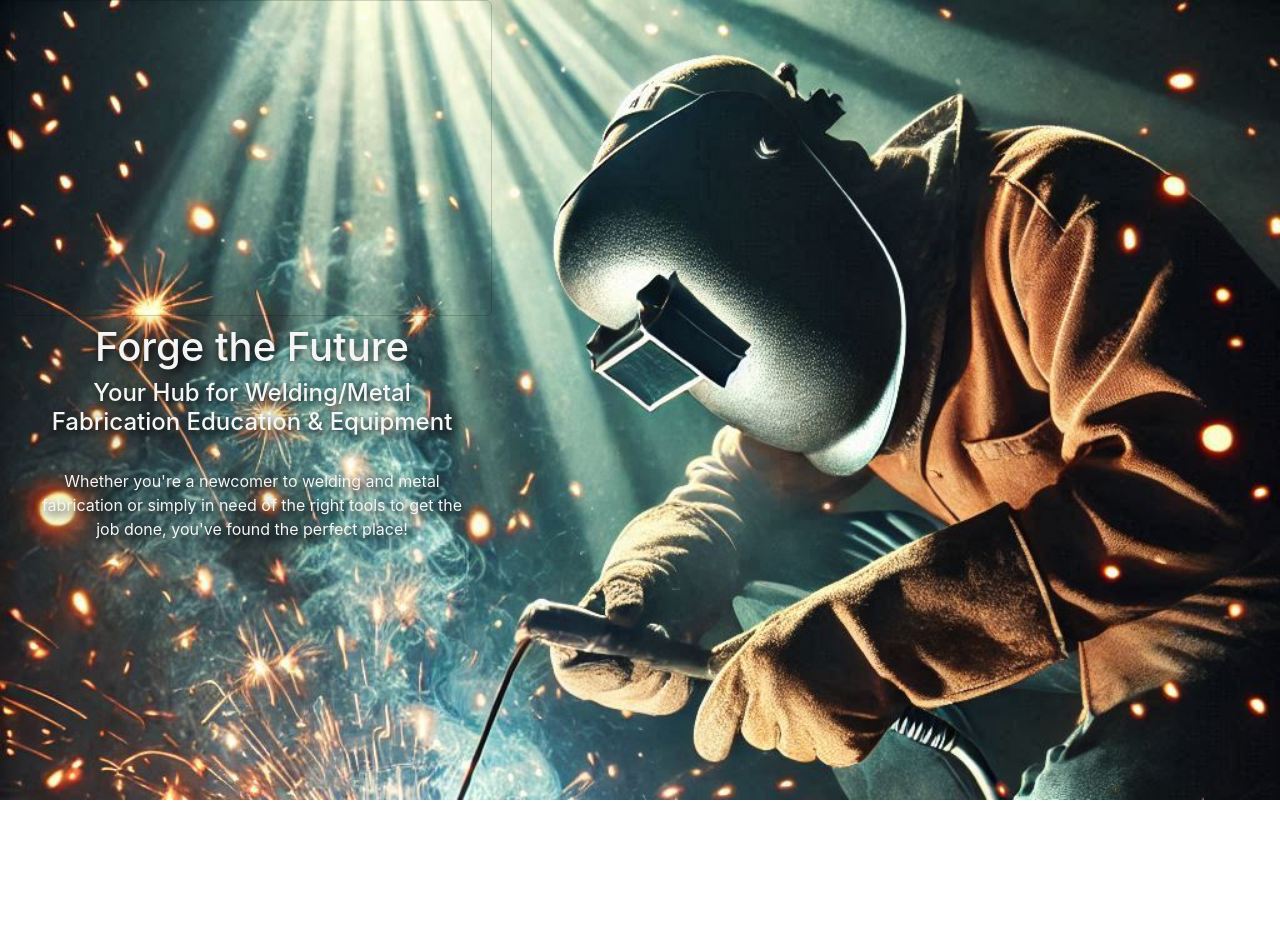
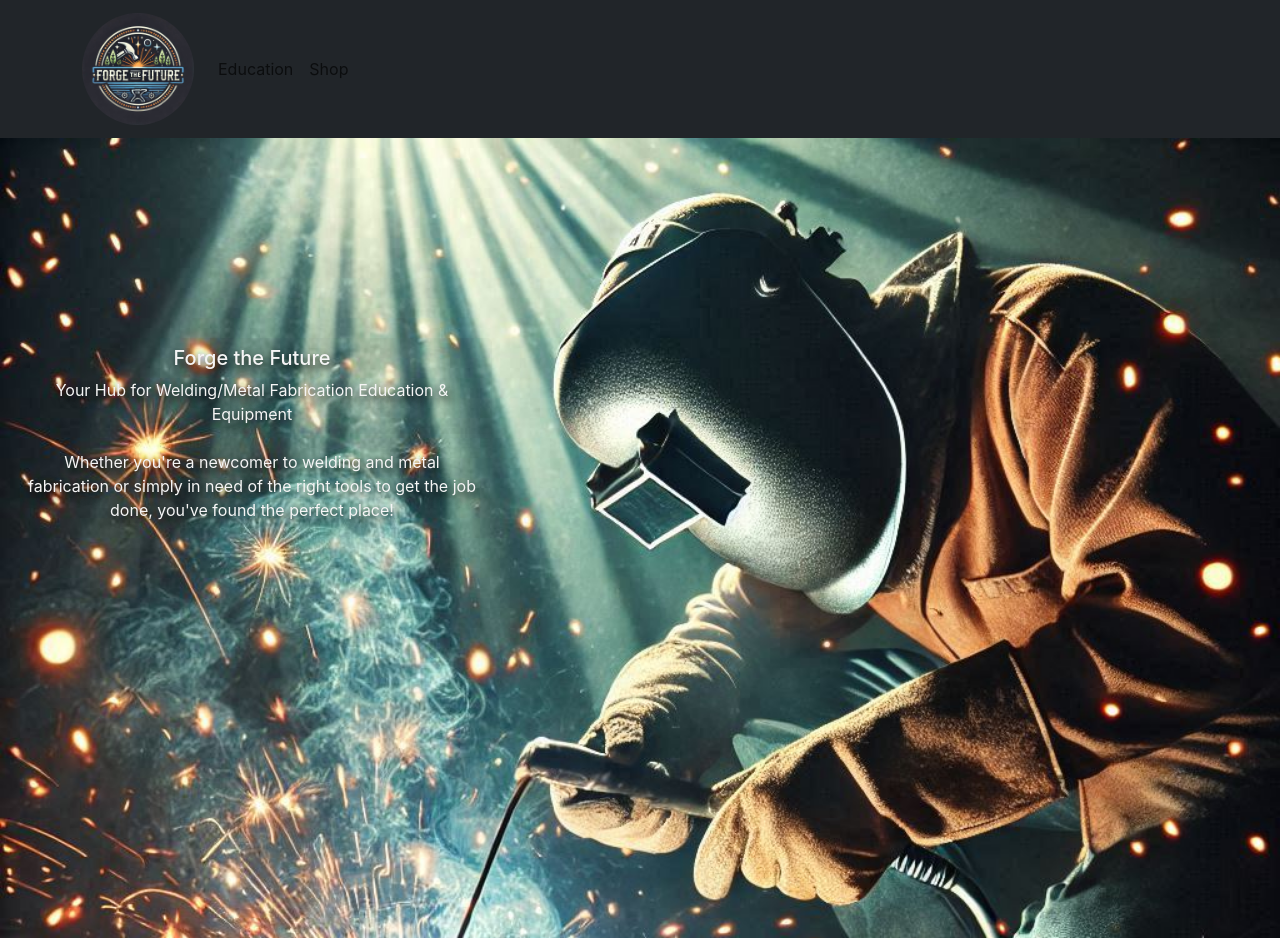
Before and after one commit to Michael-Wilson777/forge-the-future, a React (Create React App) app: page / in a window 1280 px wide. Before the commit the page ends 800 px from the top, so only its background shows below. Built offline with nearby package versions, Linux system fonts and the light colour scheme.

Commit message:
added navbar and some styling

```diff
--- a/src/App.css
+++ b/src/App.css
@@ -9,6 +9,11 @@
     height: 15rem;
     background: none;
     color: whitesmoke;
-    padding-top: 25%;
-    text-shadow: 2px 4px 10px black
+    top: 25%;
+    text-shadow: 2px 4px 10px black;
+    border: none;
 }
+.logo{
+    height: 7rem;
+    border-radius: 50%;
+}
--- /dev/null
+++ b/src/components/Header.js
@@ -0,0 +1,28 @@
+import { Nav, Navbar, NavbarBrand, Container, NavbarToggle, NavbarCollapse, NavLink } from "react-bootstrap";
+import logo from '../images/nav-logo.png';
+
+const Header = () => {
+
+    return (
+        <Navbar collapseOnSelect expand='md' className="bg-dark">
+            <Container>
+                <NavbarBrand href="/">
+                    <img
+                    src={logo}
+                    className="d-inline-block align-top logo"
+                    alt='logo'
+                    />
+                </NavbarBrand>
+                <NavbarToggle className='bg-secondary' aria-controls="responsive-navbar-nav" />
+                <NavbarCollapse id="responsive-navbar-nav">
+                    <Nav className="me-auto">
+                        <NavLink href='#'>Education</NavLink>
+                        <NavLink href='#'>Shop</NavLink>
+                    </Nav>
+                </NavbarCollapse>
+            </Container>
+        </Navbar>
+    )
+}
+
+export default Header;
--- a/src/index.js
+++ b/src/index.js
@@ -6,6 +6,7 @@ import './index.css';
 import App from './App';
 import store from './state/store';
 import { Provider } from 'react-redux';
+import Header from './components/Header';
 
 
 const root = ReactDOM.createRoot(document.getElementById('root'));
@@ -13,6 +14,7 @@ root.render(
   <React.StrictMode>
     <Provider store={store}>
       <BrowserRouter>
+        <Header />
         <App />
       </BrowserRouter>
     </Provider>
--- a/src/pages/HomePage.js
+++ b/src/pages/HomePage.js
@@ -8,8 +8,8 @@ const HomePage = () => {
         <Container fluid className="home-page">
         <Card className="intro-card" style={{width: '30rem'}}>
             <CardHeader style={{border: 'none'}} className="text-center">
-                <CardTitle><h1>Forge the Future</h1></CardTitle>
-                <CardText><h4>Your Hub for Welding/Metal Fabrication Education & Equipment</h4></CardText>
+                <CardTitle>Forge the Future</CardTitle>
+                <CardText>Your Hub for Welding/Metal Fabrication Education & Equipment</CardText>
             </CardHeader>
             <CardBody className="text-center">
                 <CardText>
```
Also changed, not shown: public/manifest.json, src/images/nav-logo.png (added).
